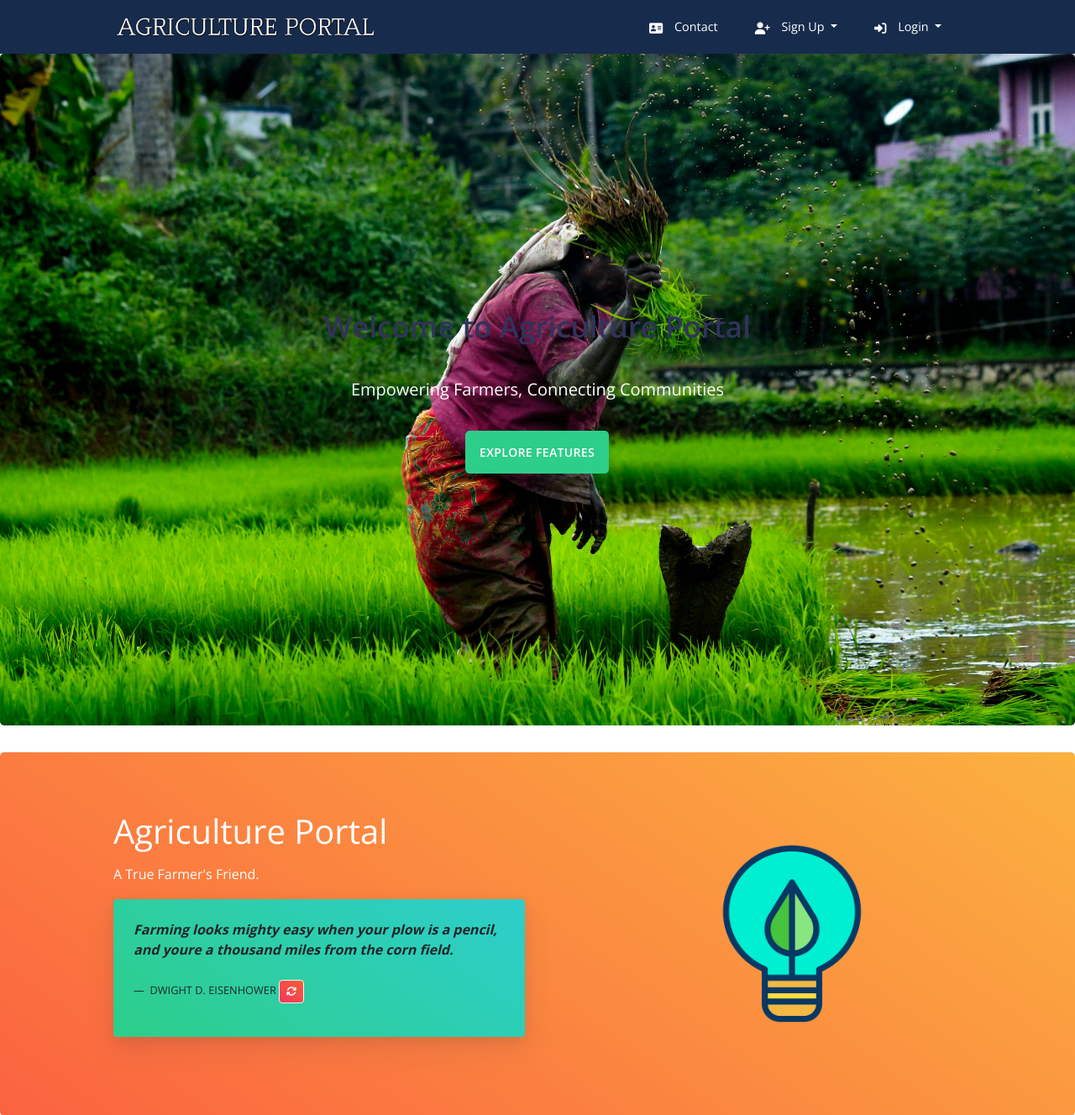
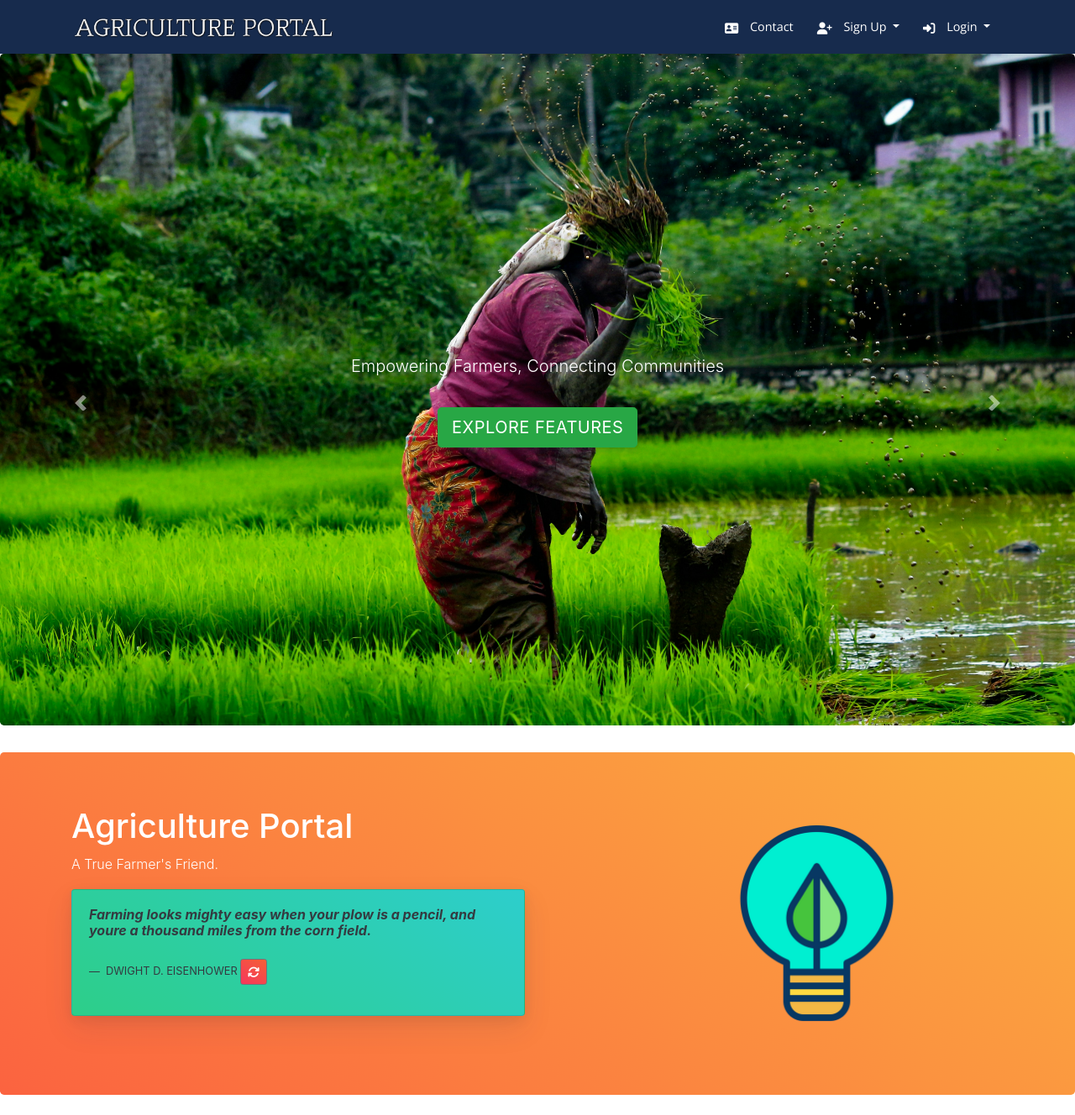
Before and after one commit to WaveOPS/Sahayika, a PHP site: page /projects/ in a window 1280 px wide. Shown: the top 1328 px of the page at 84% size. Run offline with PHP 8.4, Linux system fonts and the light colour scheme; some libraries are stand-ins or nearby versions.

Commit message:
sliding caraousel

```diff
--- a/index.php
+++ b/index.php
@@ -42,7 +42,21 @@
     background-position: center;
     background-repeat: no-repeat;
   }
+  .carousel-item {
+    transition: opacity 1s ease-in-out;
+  }
+  .carousel-control-prev-icon,
+  .carousel-control-next-icon {
+    background-color: rgba(0, 0, 0, 0.5); /* Dark background for controls */
+    border-radius: 50%;
+  }
 </style>
+<!-- Bootstrap CSS -->
+<link rel="stylesheet" href="https://stackpath.bootstrapcdn.com/bootstrap/4.3.1/css/bootstrap.min.css">
+<!-- Bootstrap JS -->
+<script src="https://code.jquery.com/jquery-3.3.1.slim.min.js"></script>
+<script src="https://cdnjs.cloudflare.com/ajax/libs/popper.js/1.14.7/umd/popper.min.js"></script>
+<script src="https://stackpath.bootstrapcdn.com/bootstrap/4.3.1/js/bootstrap.min.js"></script>
 </head>
 
   <body class="bg-white" id="top" onload="myFunction()">
@@ -162,12 +176,53 @@
     </nav>
     <!-- End Navbar -->
 
-    <!-- Hero Section -->
-    <header class="jumbotron bg-cover text-white" style="background-image: url('assets/img/farm-bg.png'); height: 100vh; background-size: cover; background-position: center;">
-        <div class="container text-center d-flex flex-column justify-content-center align-items-center" style="height: 100%;">
-            <h1 class="display-3 font-weight-bold">Welcome to Agriculture Portal</h1>
-            <p class="lead">Empowering Farmers, Connecting Communities</p>
-            <a href="#services" class="btn btn-success btn-lg mt-3">Explore Features</a>
+    <!-- Hero Section with Sliding Background Images -->
+    <header>
+        <div id="heroCarousel" class="carousel slide carousel-fade" data-ride="carousel">
+            <div class="carousel-inner">
+                <!-- Slide 1 -->
+                <div class="carousel-item active">
+                    <div class="jumbotron bg-cover text-white"
+                         style="background-image: url('assets/img/farm-bg.png'); height: 100vh; background-size: cover; background-position: center;">
+                        <div class="container text-center d-flex flex-column justify-content-center align-items-center" style="height: 100%;">
+
+                            <p class="lead">Empowering Farmers, Connecting Communities</p>
+                            <a href="#services" class="btn btn-success btn-lg mt-3">Explore Features</a>
+                        </div>
+                    </div>
+                </div>
+                <!-- Slide 2 -->
+                <div class="carousel-item">
+                    <div class="jumbotron bg-cover text-white"
+                         style="background-image: url('assets/img/farm-bg2.jpg'); height: 100vh; background-size: cover; background-position: center;">
+                        <div class="container text-center d-flex flex-column justify-content-center align-items-center" style="height: 100%;">
+
+                            <p class="lead">Bringing Technology to Your Fields</p>
+                            <a href="#features" class="btn btn-primary btn-lg mt-3">Learn More</a>
+                        </div>
+                    </div>
+                </div>
+                <!-- Slide 3
+                <div class="carousel-item">
+                    <div class="jumbotron bg-cover text-white"
+                         style="background-image: url('assets/img/farm-bg3.png'); height: 100vh; background-size: cover; background-position: center;">
+                        <div class="container text-center d-flex flex-column justify-content-center align-items-center" style="height: 100%;">
+                            <h1 class="display-3 font-weight-bold">Connecting Farmers and Customers</h1>
+                            <p class="lead">Direct Selling Without Middlemen</p>
+                            <a href="#contact" class="btn btn-warning btn-lg mt-3">Contact Us</a>
+                        </div>
+                    </div>
+                </div>
+            </div> -->
+            <!-- Carousel Controls -->
+            <a class="carousel-control-prev" href="#heroCarousel" role="button" data-slide="prev">
+                <span class="carousel-control-prev-icon" aria-hidden="true"></span>
+                <span class="sr-only">Previous</span>
+            </a>
+            <a class="carousel-control-next" href="#heroCarousel" role="button" data-slide="next">
+                <span class="carousel-control-next-icon" aria-hidden="true"></span>
+                <span class="sr-only">Next</span>
+            </a>
         </div>
     </header>
 
```
Also changed, not shown: 1 other file.
